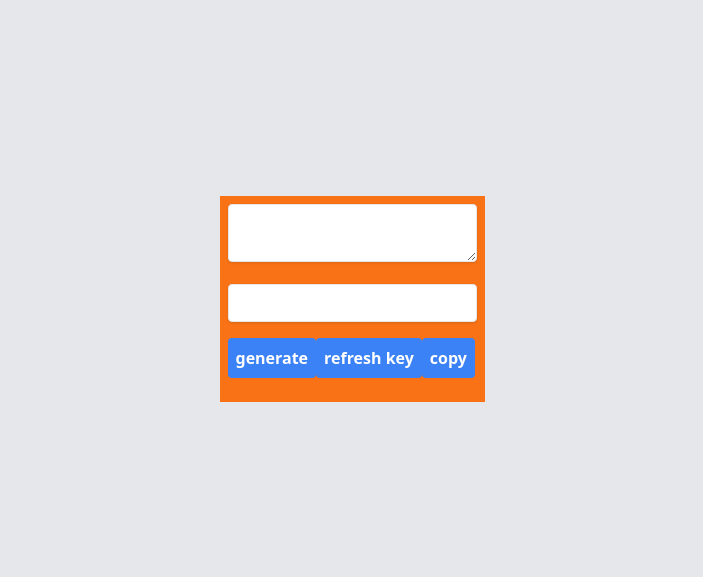
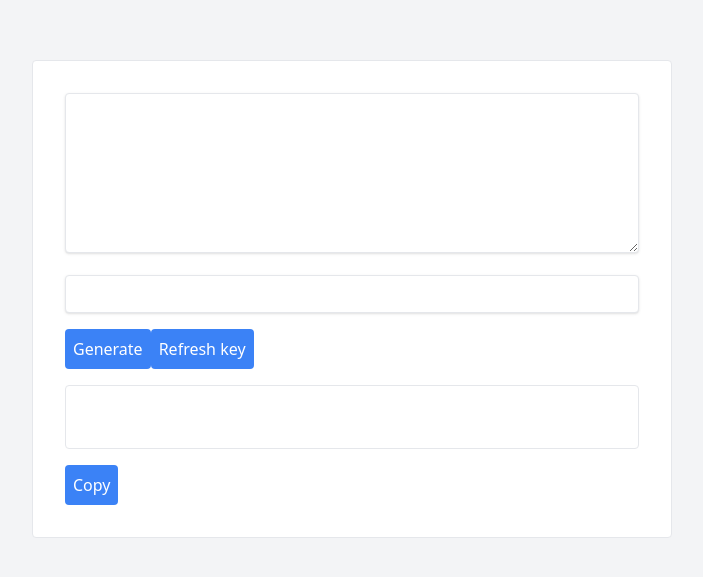
Before and after one commit to maxyou/HideText, a Next.js app: page / in a window 1280 px wide. Shown: the part 101-678 px from the top of the page, without its empty margins (288-991 px from the left). Built offline with nearby package versions, Linux system fonts and the light colour scheme.

Commit message:
clean before insert refresh key

```diff
--- a/pages/index.tsx
+++ b/pages/index.tsx
@@ -1,7 +1,7 @@
 import type { NextPage } from 'next'
 import Link from 'next/link'
 import Head from 'next/head'
-import {useRouter} from 'next/router'
+import { useRouter } from 'next/router'
 import { useState } from 'react';
 import { enXorStr, deXorStr } from '../libs/encode'
 import { getRandomAlphaNum } from '../libs/random'
@@ -12,17 +12,17 @@ const Home: NextPage = () => {
 
   const [plainText, setPlainText] = useState('')
   const [xorKey, setXorKey] = useState('')
-  const [cipherText, setCipherText] = useState('')
+  // const [cipherText, setCipherText] = useState('')
   const [finalLink, setFinalLink] = useState('')
 
   const router = useRouter()
-  const {xor, key} = router.query
+  const { c, k } = router.query
 
-  console.log(`deXorStr ${xor as string} with ${key as string}`)
+  console.log(`deXorStr ${c as string} with ${k as string}`)
 
   var result = 'xor and key must has one char'
-  if(xor && key){
-    result = deXorStr(xor as string, key as string)
+  if (c && k) {
+    result = deXorStr(c as string, k as string)
     // console.log(`deXorStr ${xor} with ${key}, result:${result}`)
   }
   const copyFinalLink = async () => {
@@ -39,8 +39,8 @@ const Home: NextPage = () => {
 
     const encoded = enXorStr(plainText, xorKey)
 
-    setFinalLink(`http://localhost:3000/?xor=${encoded}&key=${xorKey}`)
-    setCipherText(encoded)
+    setFinalLink(`http://localhost:3000/?c=${encoded}&k=${xorKey}`)
+    // setCipherText(encoded)
   }
 
   return (
@@ -50,11 +50,23 @@ const Home: NextPage = () => {
         <link rel="icon" href="/favicon.ico" />
       </Head>
 
-      <div className='bg-gray-200 w-screen h-screen grid gap-2 place-content-center'>
+      {/* <div className='bg-red-300 w-screen h-screen p-4'>
+        <div className='bg-orange-300 max-w-3xl h-96 p-4'>
+          <div className='bg-lime-300 w-96 h-16 p-4'>
+            TheThewautoutilitycanbeusefulifyouneedtoremove
+          </div>
+          <div className='bg-lime-300 w-20 h-16 p-4'>
+            test2
+          </div>
+        </div>
+      </div> */}
+
+
+      <div className='bg-gray-100 w-screen h-screen flex flex-row justify-center items-center'>
 
         {
-          xor?
-          <div>
+          c ?
+            <>
               <div className='bg-red-500 max-w-3xl p-2'>
                 <p className='w-auto h-auto break-all'>
                   {result}
@@ -64,29 +76,33 @@ const Home: NextPage = () => {
               <Link href={'/'}>
                 <a>create my covered text</a>
               </Link>
-          </div>
+            </>
             :
-          <div className='bg-orange-500 max-w-3xl h-auto'>
+            <div className='bg-white w-1/2 max-w-2xl h-auto p-6 border rounded'>
               <div className='p-2'>
-              <textarea className="shadow appearance-none border rounded w-full p-2 text-gray-700 leading-tight focus:outline-none focus:shadow-outline"
+                <textarea className="shadow appearance-none border rounded w-full min-h-[10rem] p-2 text-gray-700 leading-tight focus:outline-none focus:shadow-outline"
                   name="plainText" onChange={e => setPlainText(e.target.value)} value={plainText} />
               </div>
               <div className='p-2'>
                 <input className="shadow appearance-none border rounded w-full p-2 text-gray-700 leading-tight focus:outline-none focus:shadow-outline"
-                type="text" name="xorKey" onChange={e => setXorKey(e.target.value)} value={xorKey} />
+                  type="text" name="xorKey" onChange={e => setXorKey(e.target.value)} value={xorKey} >
+
+                  </input>
               </div>
               <div className='p-2'>
-              <button className='bg-blue-500 hover:bg-blue-700 text-white font-bold p-2 rounded'
-                onClick={genetateCipherText}>generate</button>
-              <button className='bg-blue-500 hover:bg-blue-700 text-white font-bold p-2 rounded'
-                onClick={refreshKey}>refresh key</button>
-              <button className='bg-blue-500 hover:bg-blue-700 text-white font-bold p-2 rounded'
-                onClick={copyFinalLink}>copy</button>
+                <button className='bg-blue-500 hover:bg-blue-700 text-white p-2 rounded'
+                  onClick={genetateCipherText}>Generate</button>
+                <button className='bg-blue-500 hover:bg-blue-700 text-white p-2 rounded'
+                  onClick={refreshKey}>Refresh key</button>
               </div>
               <div className='p-2'>
-              <p className='w-auto h-auto break-all'>
-                {finalLink}
+                <p className='w-auto h-auto break-all p-2 border rounded min-h-[4rem] hover:decoration-inherit'>
+                  <a href={`${finalLink}`} className='underline decoration-transparent hover:decoration-inherit'>{finalLink}</a>
                 </p>
+              </div>
+              <div className='p-2'>
+                <button className='bg-blue-500 hover:bg-blue-700 text-white p-2 rounded'
+                  onClick={copyFinalLink}>Copy</button>
               </div>
             </div>
         }
```
Lines whose indentation alone changed are shown as unchanged.
